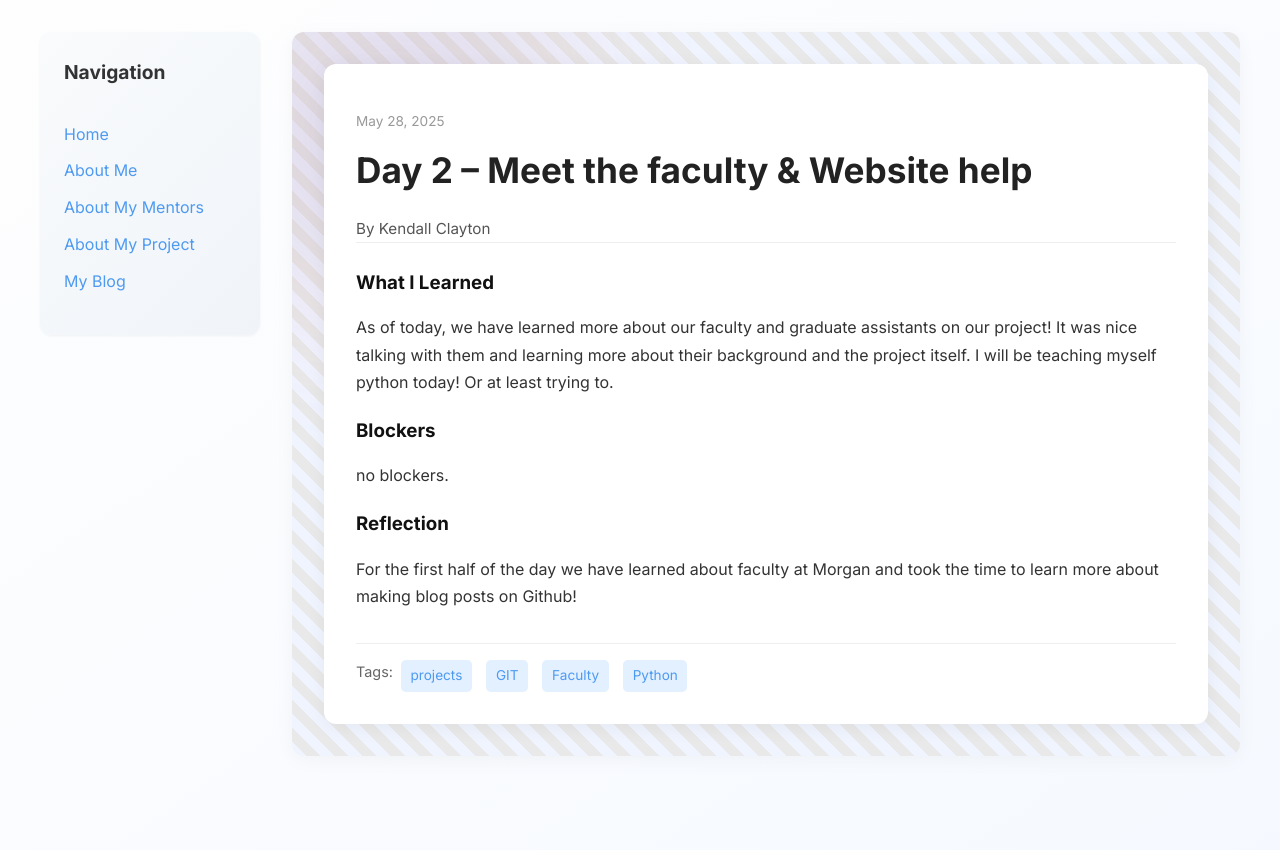
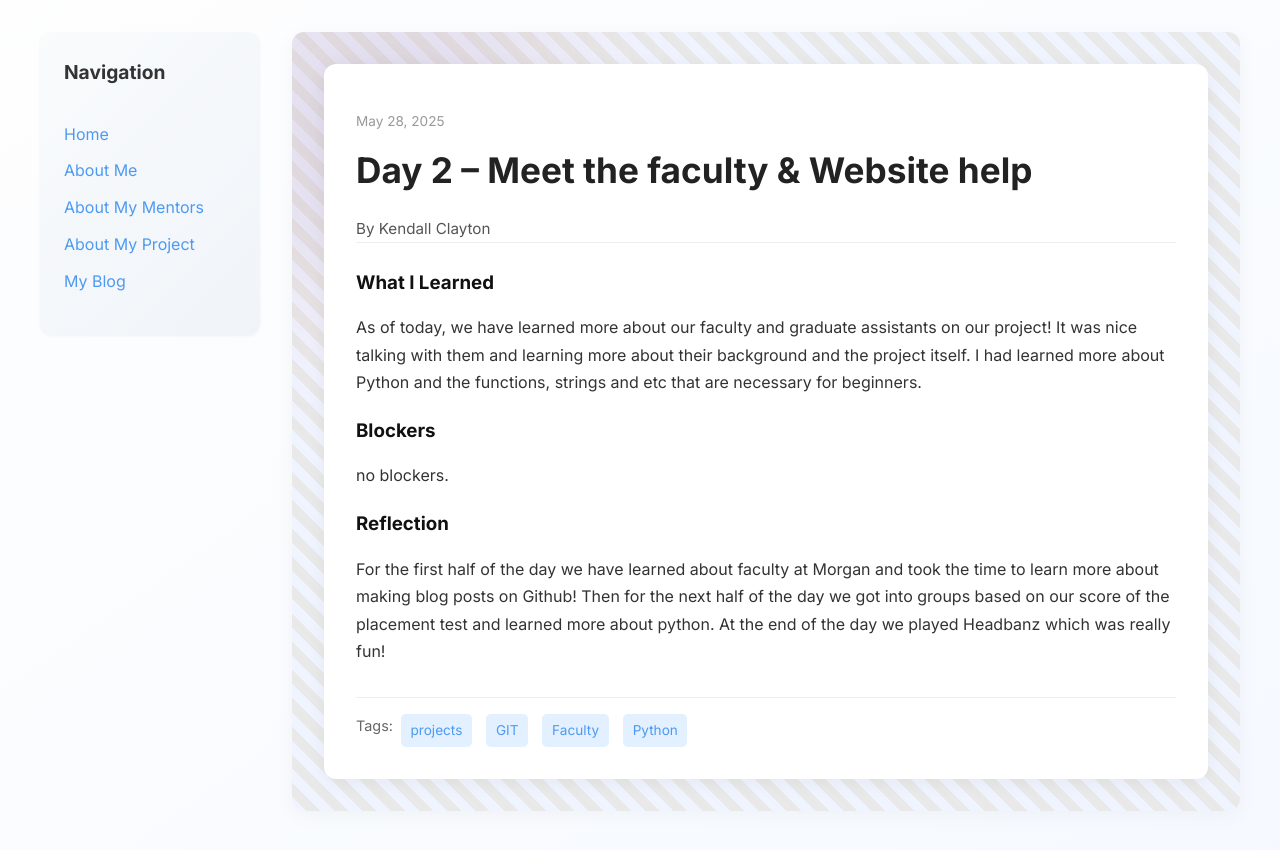
Before and after one commit to kendallzoe/kendallzoe.github.io, a Jekyll site: the page built from _posts/2025-05-28-day-2.md, in a window 1280 px wide. Shown: the top 850 px of the page. Built offline with Jekyll 4.4.1, drawn with Linux system fonts in a browser that asks for light colours.

Commit message:
Update 2025-05-28-day-2.md

```diff
--- a/_posts/2025-05-28-day-2.md
+++ b/_posts/2025-05-28-day-2.md
@@ -7,11 +7,11 @@ permalink: /day2.html
 tags: ["projects", "GIT", "Faculty", "Python"]
 
 what_i_learned: |
-  As of today, we have learned more about our faculty and graduate assistants on our project! It was nice talking with them and learning more about their background and the project itself. I will be teaching myself python today! Or at least trying to.
+  As of today, we have learned more about our faculty and graduate assistants on our project! It was nice talking with them and learning more about their background and the project itself. I had learned more about Python and the functions, strings and etc that are necessary for beginners.
 
 blockers: |
   no blockers.
 
 reflection: |
-  For the first half of the day we have learned about faculty at Morgan and took the time to learn more about making blog posts on Github!
+  For the first half of the day we have learned about faculty at Morgan and took the time to learn more about making blog posts on Github! Then for the next half of the day we got into groups based on our score of the placement test and learned more about python. At the end of the day we played Headbanz which was really fun!
 ---
```
